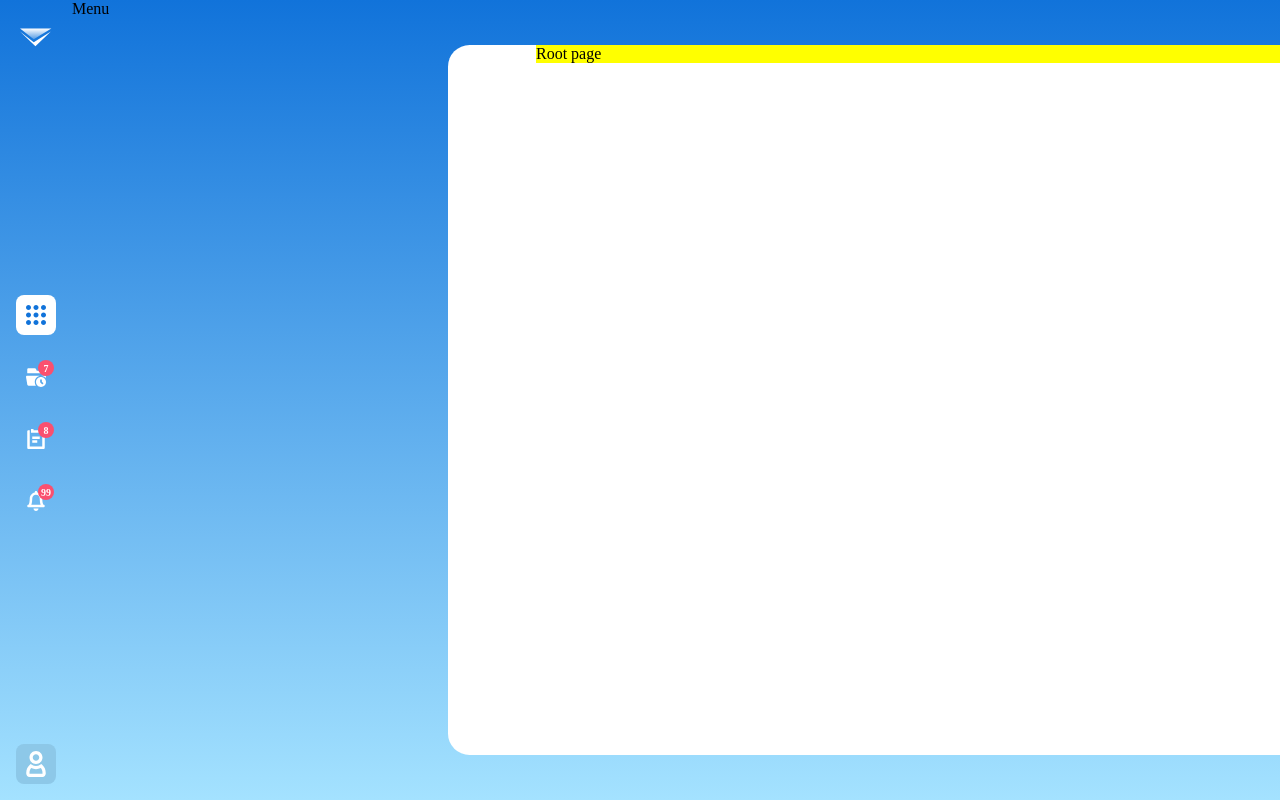
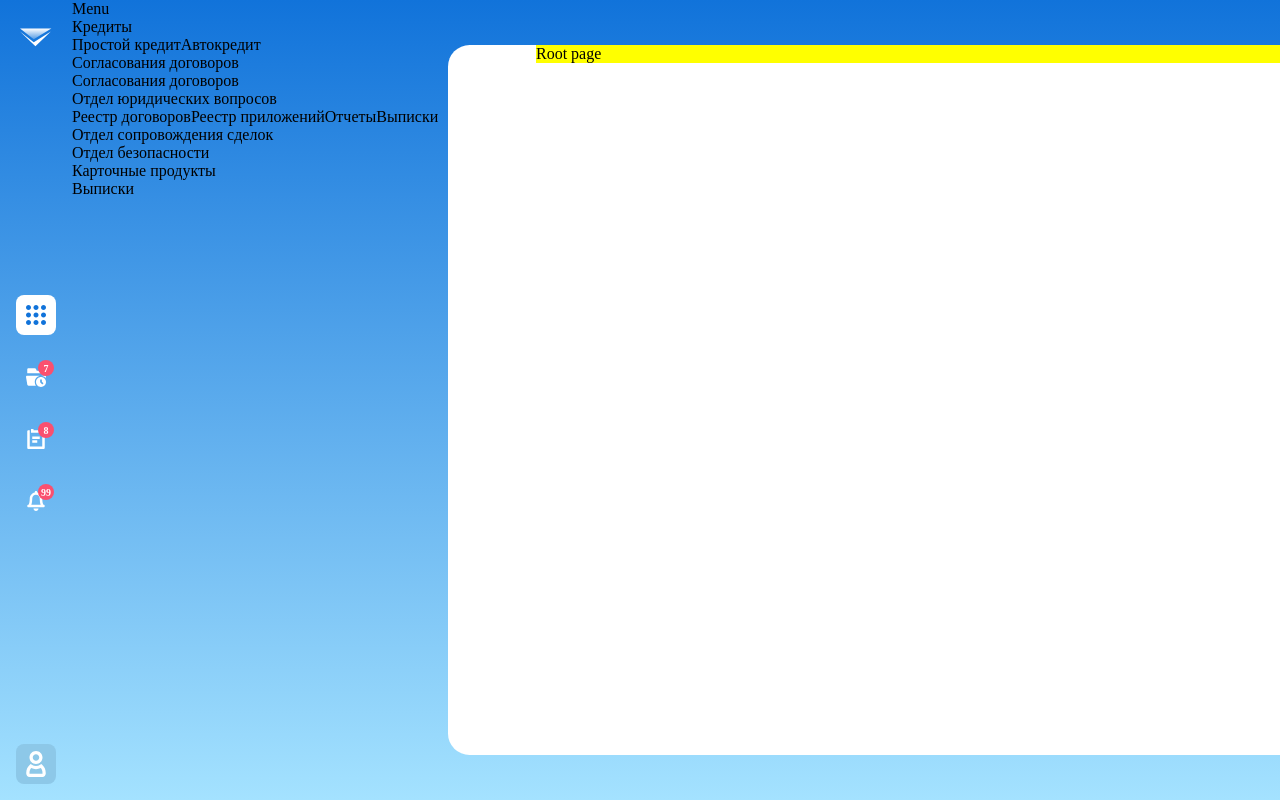
Before and after one commit to UriMakarov/courseWork, a React (Vite) app: page / in a window 1280 px wide. Both pictures are taken after a click on the picture 44 px from the left and 315 px from the top of the page. Built offline with nearby package versions, Linux system fonts and the light colour scheme.

Commit message:
начал меню

```diff
--- a/src/components/Menu.jsx
+++ b/src/components/Menu.jsx
@@ -1,15 +1,50 @@
 import styled from "styled-components";
+import { menuData } from "./data";
 
 const StyledMenu = styled.div`
 background: inherit;
 height:100vh;
 `;
+const Link = ({ name }) => {
+  return (
+    <span>{name}</span>
+
+  );
+};
+
+const Folder = ({ name, children }) => {
+  return (
+      <div>
+        <span>{name}</span>
+      <div>{children}</div>
+      </div>
+  );
+};
+const TreeRecursive = ({ data }) => {
+  // loop through the data
+  return data.map(item => {
+    // if its a file render <File />
+    if (item.type === 'link') {
+      return <Link name={item.name} />;
+    }
+    // if its a folder render <Folder />
+    if (item.type === 'folder') {
+      return (
+        <Folder name={item.name}>
+          <TreeRecursive data={item.childrens} />
+        </Folder>
+      );
+    }
+  });
+};
+
 
 export const Menu = () => {
   return (
     <>
       <StyledMenu>
         <h1>Menu</h1>
+        <TreeRecursive data={menuData} />
       </StyledMenu>
     </>
   );
--- a/src/components/UI/IconButton.jsx
+++ b/src/components/UI/IconButton.jsx
@@ -42,7 +42,7 @@ margin:10px;
 export function IconButton({ img, open, onClick, num = 0, alt }) {
     return (
         <>
-            <IconButtonContainer open={open} >
+            <IconButtonContainer open={open} onClick={onClick}>
                 <StyledIconButton src={img} onClick={onClick} alt={alt}/>
                 {(num !== 0) && (
                 <StyledCircle>
--- /dev/null
+++ b/src/components/data.js
@@ -0,0 +1,38 @@
+export const menuData = [
+
+    {
+        id: 1, type: "folder", name: "Кредиты",
+        childrens: [
+            { id: 2, type: "link", name: "Простой кредит", href: "/" },
+            { id: 3, type: "link", name: "Автокредит", href: "/" }
+        ]
+    },
+    {
+        id: 4, type: "folder", name: "Согласования договоров",
+        childrens: [
+            {
+                id: 5, type: "folder", name: "Согласования договоров", childrens: [
+                    {
+                        id: 6, type: "folder", name: "Отдел юридических вопросов", childrens: [
+                            { id: 7, type: "link", name: "Реестр договоров", href: "/" },
+                            { id: 8, type: "link", name: "Реестр приложений", href: "/" },
+                            { id: 9, type: "link", name: "Отчеты", href: "/" },
+                            { id: 10, type: "link", name: "Выписки", href: "/" }
+                        ]
+                    },
+                    { id: 11, type: "folder", name: "Отдел сопровождения сделок", childrens: [] },
+                    { id: 12, type: "folder", name: "Отдел безопасности", childrens: [] },
+                ]
+            },
+
+        ]
+    },
+    {
+        id: 13, type: "folder", name: "Карточные продукты",
+        childrens: [
+            { type: "link", name: "Выписки", href: "/" }
+        ]
+    },
+
+
+]
```
